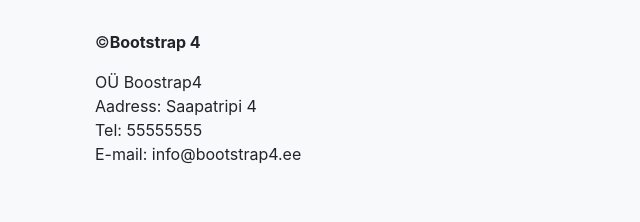
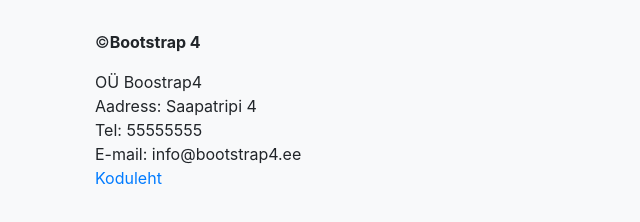
Before and after one commit to liisapiispea/Bootstrap4, a plain HTML site: page cart.html in a window 1280 px wide. Shown: the part 1328-1550 px from the top of the page, 0-640 px from the left. Drawn offline with nearby package versions, Linux system fonts and the light colour scheme.

Commit message:
Update cart.html

```diff
--- a/cart.html
+++ b/cart.html
@@ -164,7 +164,7 @@
                     <!-- TODO! --->
                     <div class="col-lg-4 text-left">
                         <p>&copy;<strong>Bootstrap 4</strong></p>
-                        <p>OÜ Boostrap4<br>Aadress: Saapatripi 4<br>Tel: 55555555<br>E-mail: info@bootstrap4.ee</p>
+                        <p>OÜ Boostrap4<br>Aadress: Saapatripi 4<br>Tel: 55555555<br>E-mail: info@bootstrap4.ee<br><a href="https://liisapiispea.github.io/Bootstrap4/">Koduleht</a></p>
                     </div>
                     <div class="col-lg-4"></div>
                     <div class="col-lg-4 d-flex flex-column align-items-end">
```
